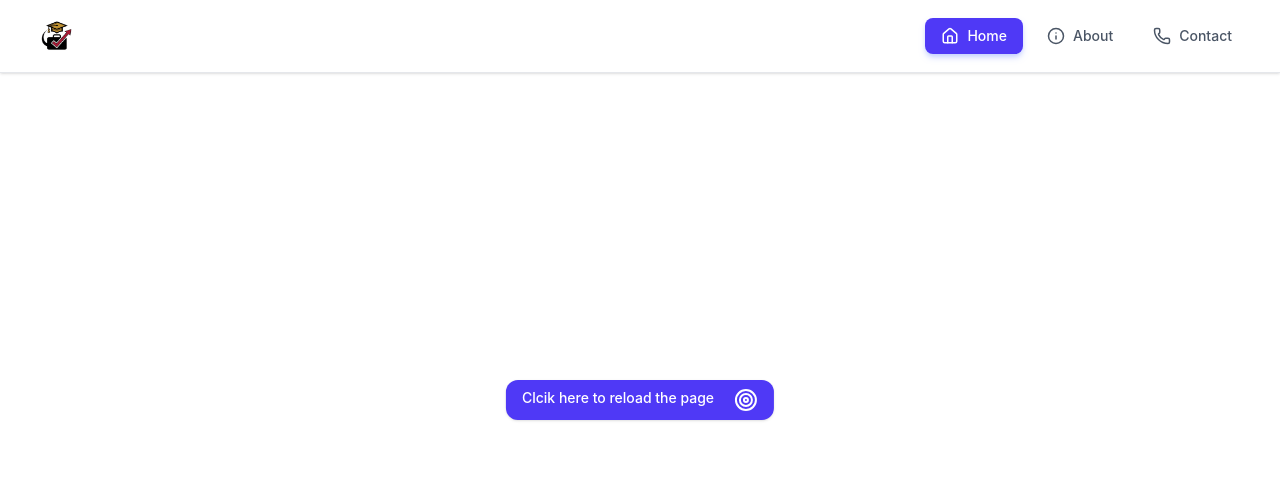
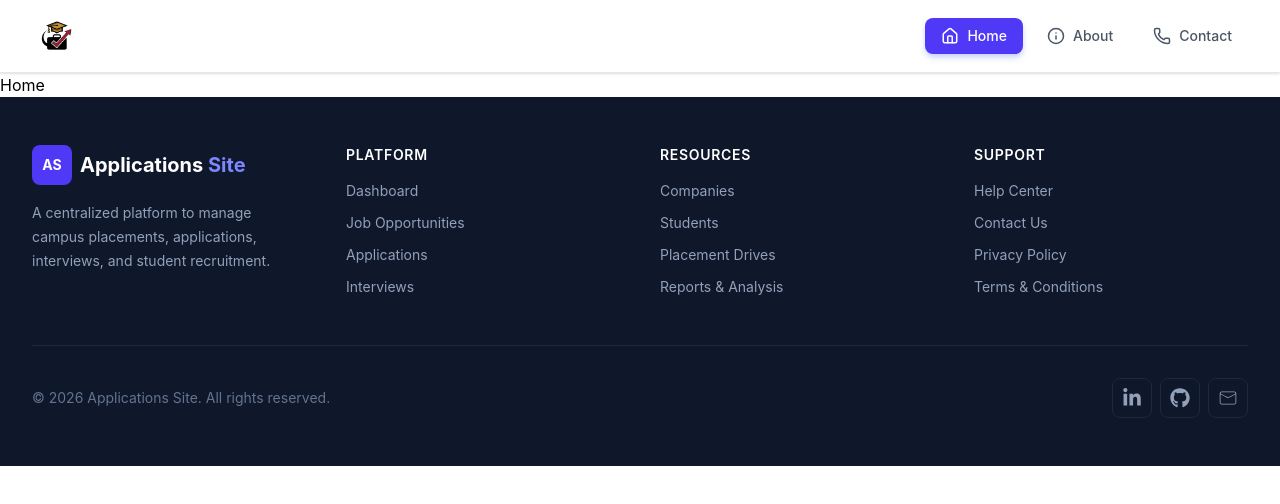
Before and after one commit to Subhas6033/campus_placement_tracker, a React (Vite) app in the folder Client/: page / in a window 1280 px wide. Shown: the top 504 px of the page. Built offline with nearby package versions, Linux system fonts and the light colour scheme.

Commit message:
feat: add react-icons dependency and implement footer with navigation links and social media icons

```diff
--- a/Client/package.json
+++ b/Client/package.json
@@ -14,6 +14,7 @@
     "lucide-react": "^1.31.0",
     "react": "^19.2.8",
     "react-dom": "^19.2.8",
+    "react-icons": "^5.7.0",
     "react-router-dom": "^7.18.2",
     "tailwindcss": "^4.3.3"
   },
--- a/Client/src/Components/Common/Button.jsx
+++ b/Client/src/Components/Common/Button.jsx
@@ -1,5 +1,3 @@
-import React from "react";
-
 const Button = ({
   children,
   className = "",
@@ -33,11 +31,11 @@ const Button = ({
   };
 
   const sizes = {
-    xs: "h-8 px-3 text-xs rounded-lg",
-    sm: "h-9 px-3.5 text-sm rounded-lg",
-    md: "h-10 px-4 text-sm rounded-xl",
-    lg: "h-11 px-5 text-sm rounded-xl",
-    xl: "h-12 px-6 text-base rounded-xl",
+    xs: "h-8 rounded-lg px-3 text-xs",
+    sm: "h-9 rounded-lg px-3.5 text-sm",
+    md: "h-10 rounded-xl px-4 text-sm",
+    lg: "h-11 rounded-xl px-5 text-sm",
+    xl: "h-12 rounded-xl px-6 text-base",
   };
 
   const isDisabled = disabled || loading;
@@ -50,7 +48,9 @@ const Button = ({
       disabled={isDisabled}
       aria-busy={loading}
       className={`
-        inline-flex items-center justify-center gap-2
+        inline-flex shrink-0
+        items-center justify-center
+        gap-2
         whitespace-nowrap
         font-medium
         outline-none
--- a/Client/src/Components/Common/Footer.jsx
+++ b/Client/src/Components/Common/Footer.jsx
@@ -1,10 +1,288 @@
-import React from "react";
+import { Link } from "react-router-dom";
+import { FaLinkedinIn, FaGithub } from "react-icons/fa";
+import { CiMail } from "react-icons/ci";
+
+const quickLinks = [
+  {
+    name: "dashboard",
+    slug: "/dashboard",
+    category: "platform",
+  },
+  {
+    name: "job opportunities",
+    slug: "/opportunities",
+    category: "platform",
+  },
+  {
+    name: "applications",
+    slug: "/applications",
+    category: "platform",
+  },
+  {
+    name: "interviews",
+    slug: "/interviews",
+    category: "platform",
+  },
+  {
+    name: "companies",
+    slug: "/companies",
+    category: "resources",
+  },
+  {
+    name: "students",
+    slug: "/students",
+    category: "resources",
+  },
+  {
+    name: "placement drives",
+    slug: "/drives",
+    category: "resources",
+  },
+  {
+    name: "reports & analysis",
+    slug: "/reports",
+    category: "resources",
+  },
+  {
+    name: "help center",
+    slug: "/help",
+    category: "support",
+  },
+  {
+    name: "contact us",
+    slug: "/contact",
+    category: "support",
+  },
+  {
+    name: "privacy policy",
+    slug: "/privacy",
+    category: "support",
+  },
+  {
+    name: "terms & conditions",
+    slug: "/terms",
+    category: "support",
+  },
+];
+
+const footerSections = [
+  {
+    title: "Platform",
+    category: "platform",
+  },
+  {
+    title: "Resources",
+    category: "resources",
+  },
+  {
+    title: "Support",
+    category: "support",
+  },
+];
+
+/*
+ * Group links once instead of filtering quickLinks
+ * separately for every section.
+ */
+const groupedLinks = quickLinks.reduce((groups, link) => {
+  if (!groups[link.category]) {
+    groups[link.category] = [];
+  }
+
+  groups[link.category].push(link);
+
+  return groups;
+}, {});
+
+/*
+ * Social links
+ */
+const socialLinks = [
+  {
+    name: "LinkedIn",
+    href: "https://linkedin.com/in/subhas6033",
+    icon: FaLinkedinIn,
+    external: true,
+  },
+  {
+    name: "GitHub",
+    href: "https://github.com/Subhas6033",
+    icon: FaGithub,
+    external: true,
+  },
+  {
+    name: "Email",
+    href: "mailto:sm2733@it.jgec.ac.in",
+    icon: CiMail,
+    external: false,
+  },
+];
 
 const Footer = () => {
+  const appName = import.meta.env.VITE_APP_NAME || "Applications Site";
+
+  const appInitials = appName
+    .trim()
+    .split(/\s+/)
+    .map((word) => word.charAt(0))
+    .join("")
+    .slice(0, 2)
+    .toUpperCase();
+
+  const formatLinkName = (name) => {
+    return name
+      .split(" ")
+      .map((word) => word.charAt(0).toUpperCase() + word.slice(1).toLowerCase())
+      .join(" ");
+  };
+
   return (
-    <>
-      <footer></footer>
-    </>
+    <footer className="bg-slate-900 text-slate-300">
+      <div className="mx-auto max-w-7xl px-6 py-12 lg:px-8">
+        {/* Main footer content */}
+        <div className="grid grid-cols-1 gap-10 md:grid-cols-2 lg:grid-cols-4">
+          <div>
+            <div className="flex items-center gap-2">
+              {/* Logo */}
+              <div
+                className="
+                  flex h-10 w-10 shrink-0
+                  items-center justify-center
+                  rounded-lg
+                  bg-indigo-600
+                  text-sm font-bold
+                  text-white
+                "
+              >
+                {appInitials}
+              </div>
+
+              {/* App name */}
+              <span className="text-xl font-bold text-white">
+                {appName.split(" ")[0]}
+
+                {appName.split(" ").length > 1 && (
+                  <span className="text-indigo-400">
+                    {" "}
+                    {appName.split(" ").slice(1).join(" ")}
+                  </span>
+                )}
+              </span>
+            </div>
+
+            <p className="mt-4 max-w-xs text-sm leading-6 text-slate-400">
+              A centralized platform to manage campus placements, applications,
+              interviews, and student recruitment.
+            </p>
+          </div>
+
+          {/* Footer Sections */}
+          {footerSections.map((section) => (
+            <div key={section.category}>
+              <h3
+                className="
+                  text-sm
+                  font-semibold
+                  uppercase
+                  tracking-wider
+                  text-white
+                "
+              >
+                {section.title}
+              </h3>
+
+              <ul className="mt-4 space-y-3">
+                {groupedLinks[section.category]?.map((item) => (
+                  <li key={item.slug}>
+                    <Link
+                      to={item.slug}
+                      className="
+                        block
+                        text-sm
+                        text-slate-400
+                        transition-all
+                        duration-200
+                        hover:translate-x-1
+                        hover:text-indigo-400
+                      "
+                    >
+                      {formatLinkName(item.name)}
+                    </Link>
+                  </li>
+                ))}
+              </ul>
+            </div>
+          ))}
+        </div>
+
+        {/* Bottom Sections */}
+        <div className="mt-12 border-t border-slate-800 pt-8">
+          <div
+            className="
+              flex
+              flex-col
+              items-center
+              justify-between
+              gap-5
+              text-sm
+              md:flex-row
+            "
+          >
+            {/* Copyright */}
+            <p className="text-center text-slate-500 md:text-left">
+              &copy; {new Date().getFullYear()} {appName}. All rights reserved.
+            </p>
+
+            {/* Social links */}
+            <div className="flex items-center gap-2">
+              {socialLinks.map((social) => {
+                const Icon = social.icon;
+
+                return (
+                  <a
+                    key={social.name}
+                    href={social.href}
+                    target={social.external ? "_blank" : undefined}
+                    rel={social.external ? "noopener noreferrer" : undefined}
+                    aria-label={social.name}
+                    title={social.name}
+                    className="
+                      group
+                      flex h-10 w-10
+                      items-center justify-center
+                      rounded-lg
+                      border border-slate-800
+                      text-slate-400
+                      transition-all
+                      duration-200
+                      hover:border-slate-700
+                      hover:bg-slate-800
+                      hover:text-indigo-400
+                      focus:outline-none
+                      focus-visible:ring-2
+                      focus-visible:ring-indigo-500
+                      focus-visible:ring-offset-2
+                      focus-visible:ring-offset-slate-900
+                      active:scale-95
+                    "
+                  >
+                    <Icon
+                      className="
+                        h-5 w-5
+                        transition-transform
+                        duration-200
+                        group-hover:scale-110
+                      "
+                      aria-hidden="true"
+                    />
+                  </a>
+                );
+              })}
+            </div>
+          </div>
+        </div>
+      </div>
+    </footer>
   );
 };
 
--- a/Client/src/Error/ErrorPage.jsx
+++ b/Client/src/Error/ErrorPage.jsx
@@ -1,8 +1,15 @@
-import { ArrowLeft, Home, RefreshCw, TriangleAlert } from "lucide-react";
-import { isRouteErrorResponse, useRouteError } from "react-router-dom";
+import { ArrowLeft, Home, RefreshCw, TriangleAlert, X } from "lucide-react";
+import {
+  isRouteErrorResponse,
+  useNavigate,
+  useRouteError,
+} from "react-router-dom";
+
+import { Button, Modal } from "../Components";
 
 const ErrorPage = () => {
   const error = useRouteError();
+  const navigate = useNavigate();
 
   const getErrorMessage = () => {
     if (isRouteErrorResponse(error)) {
@@ -12,7 +19,7 @@ const ErrorPage = () => {
             code: "404",
             title: "Page not found",
             message:
-              "The page you are looking for doesn't exist or may have been moved.",
+              "The page you're looking for doesn't exist or may have been moved.",
           };
 
         case 401:
@@ -54,87 +61,169 @@ const ErrorPage = () => {
 
   const { code, title, message } = getErrorMessage();
 
-  const handleRetry = () => {
-    window.location.reload();
-  };
+  const appName = import.meta.env.VITE_APP_NAME || "Applications Site";
+
+  const appInitials = appName
+    .split(" ")
+    .map((word) => word.charAt(0))
+    .join("")
+    .slice(0, 2)
+    .toUpperCase();
 
   const handleGoBack = () => {
-    window.history.back();
-  };
-
-  const handleHome = () => {
-    window.location.href = "/";
+    navigate(-1);
   };
 
   return (
-    <div className="flex min-h-screen items-center justify-center bg-gray-50 px-5">
-      <div className="w-full max-w-md text-center">
-        {/* Logo */}
-        <div className="mb-10 flex justify-center">
-          <div className="flex items-center gap-2.5">
-            <div className="flex h-9 w-9 items-center justify-center rounded-lg bg-blue-600 text-sm font-bold text-white">
-              {import.meta.env.VITE_APP_NAME.split(" ")
-                .map((val) => val.charAt(0))
-                .join("")}
+    <Modal
+      open={true}
+      onClose={handleGoBack}
+      size="sm"
+      closeOnBackdrop={false}
+      closeOnEscape={true}
+      ariaLabel={`${title} - Error ${code}`}
+    >
+      <div className="relative px-1 py-1">
+        {/* Close */}
+        <button
+          type="button"
+          onClick={handleGoBack}
+          aria-label="Close dialog"
+          title="Close"
+          className="
+    group
+    absolute right-4 top-4
+    inline-flex h-10 w-10
+    items-center justify-center
+    rounded-xl
+    border border-slate-200
+    bg-white
+    text-slate-400
+    shadow-sm
+
+    transition-all duration-200 ease-out
+
+    hover:border-slate-300
+    hover:bg-slate-50
+    hover:text-slate-700
+    hover:shadow-md
+    hover:cursor-pointer
+
+    focus:outline-none
+    focus-visible:ring-2
+    focus-visible:ring-indigo-500/50
+    focus-visible:ring-offset-2
+
+    active:scale-95
+    active:bg-slate-100
+
+    disabled:pointer-events-none
+    disabled:opacity-50
+  "
+        >
+          <X
+            className="
+      h-5 w-5
+      transition-transform duration-200
+      group-hover:scale-105
+    "
+            strokeWidth={1.8}
+            aria-hidden="true"
+          />
+        </button>
+
+        {/* Application */}
+        <div className="flex items-center gap-2">
+          <div
+            className="
+              flex h-8 w-8
+              items-center justify-center
+              rounded-lg
+              bg-indigo-600
+              text-xs font-bold
+              text-white
+            "
+          >
+            {appInitials}
           </div>
 
-            <span className="text-lg font-semibold text-gray-900">
-              {import.meta.env.VITE_APP_NAME}
+          <span className="text-sm font-semibold text-slate-800">
+            {appName}
           </span>
         </div>
+
+        {/* Error content */}
+        <div className="mt-8 text-center">
+          {/* Icon */}
+          <div className="mx-auto flex h-14 w-14 items-center justify-center rounded-full bg-red-50">
+            <TriangleAlert className="h-7 w-7 text-red-500" strokeWidth={2} />
           </div>
 
-        {/* Error */}
-        <div className="flex justify-center">
-          <div className="flex h-14 w-14 items-center justify-center rounded-full bg-red-500">
-            <TriangleAlert className="h-8 w-8 text-white" strokeWidth={2} />
-          </div>
+          {/* Error code */}
+          <p className="mt-5 text-xs font-semibold uppercase tracking-wider text-red-500">
+            Error {code}
+          </p>
+
+          {/* Title */}
+          <h1 className="mt-2 text-xl font-semibold text-slate-900">{title}</h1>
+
+          {/* Message */}
+          <p className="mx-auto mt-2 max-w-sm text-sm leading-5 text-slate-500">
+            {message}
+          </p>
         </div>
 
-        <p className="mt-6 text-sm font-medium text-gray-400">Error {code}</p>
+        {/* Actions */}
+        <div className="mx-auto mt-7 grid w-full max-w-sm grid-cols-2 gap-3">
+          <Button
+            onClick={() => window.location.reload()}
+            variant="primary"
+            size="md"
+            className="w-full"
+          >
+            <span className="flex justify-center gap-2">
+              <RefreshCw className="h-4 w-4" />
+              <span>Try again</span>
+            </span>
+          </Button>
 
-        <h1 className="mt-2 text-2xl font-semibold tracking-tight text-gray-900">
-          {title}
-        </h1>
-
-        <p className="mx-auto mt-3 max-w-sm text-sm leading-6 text-gray-500">
-          {message}
-        </p>
-
-        {/* Actions */}
-        <div className="mt-7 flex flex-col items-center gap-3 sm:flex-row sm:justify-center">
-          <button
-            onClick={handleRetry}
-            className="inline-flex w-full items-center justify-center gap-2 rounded-lg bg-blue-600 px-5 py-2.5 text-sm font-medium text-white transition hover:bg-blue-700 sm:w-auto"
+          <Button
+            onClick={() => navigate("/dashboard")}
+            variant="secondary"
+            size="md"
+            className="w-full"
           >
-            <RefreshCw className="h-4 w-4" />
-            Try again
-          </button>
-
-          <button
-            onClick={handleHome}
-            className="inline-flex w-full items-center justify-center gap-2 rounded-lg border border-gray-200 bg-white px-5 py-2.5 text-sm font-medium text-gray-700 transition hover:bg-gray-50 sm:w-auto"
-          >
+            <span className="flex justify-center gap-2">
               <Home className="h-4 w-4" />
-            Dashboard
-          </button>
+              <span>Dashboard</span>
+            </span>
+          </Button>
         </div>
 
         {/* Back */}
-        <button
+        <div className="mt-4 flex justify-center">
+          <Button
             onClick={handleGoBack}
-          className="mt-6 inline-flex items-center gap-1.5 text-sm text-gray-400 transition hover:text-gray-700"
+            variant="outline"
+            size="sm"
+            className="text-slate-500 hover:text-slate-800"
           >
+            <span className="flex justify-center gap-2">
               <ArrowLeft className="h-4 w-4" />
               Go back
-        </button>
+            </span>
+          </Button>
+        </div>
 
-        {/* Small support text */}
-        <p className="mt-12 text-xs text-gray-400">
-          If this keeps happening, please contact your placement administration.
+        {/* Support */}
+        <div className="mt-6 border-t border-slate-100 pt-4 text-center">
+          <p className="text-xs text-slate-400">
+            If this keeps happening, please contact your placement
+            administration.
           </p>
         </div>
       </div>
+    </Modal>
   );
 };
 
--- a/Client/src/Pages/Services/Home/Home.jsx
+++ b/Client/src/Pages/Services/Home/Home.jsx
@@ -2,18 +2,7 @@ import { Target } from "lucide-react";
 import { Button } from "../../../Components/index";
 
 const Home = () => {
-  return (
-    <div className="absolute left-1/2 top-1/2 -translate-x-1/2 -translate-y-1/2">
-      <Button onClick={() => window.location.reload()}>
-        <span className="flex justify-center gap-5">
-          <span>Clcik here to reload the page</span>
-          <span>
-            <Target />
-          </span>
-        </span>
-      </Button>
-    </div>
-  );
+  return <>Home</>;
 };
 
 export default Home;
```
Also changed, not shown: Client/src/Components/Common/Modal.jsx (+10 -6 lines), 1 other file (tests, documents, lock files or other folders). Lines whose indentation alone changed are shown as unchanged.
